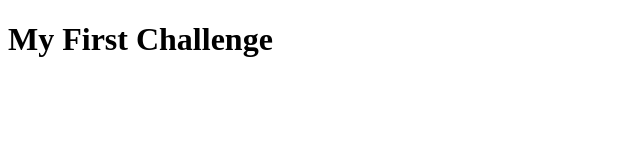
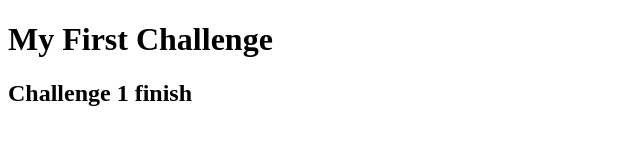
Before and after one commit to MathieuBourdier/Github_CH1, a plain HTML site: page index.html in a window 1280 px wide. Shown: the whole page, without its empty margins (0-640 px from the left). Drawn offline with Linux system fonts and the light colour scheme.

Commit message:
h2 on your body

```diff
--- a/index.html
+++ b/index.html
@@ -7,5 +7,6 @@
 </head>
 <body>
     <h1>My First Challenge</h1>
+    <h2>Challenge 1 finish</h2>
 </body>
 </html>
```
